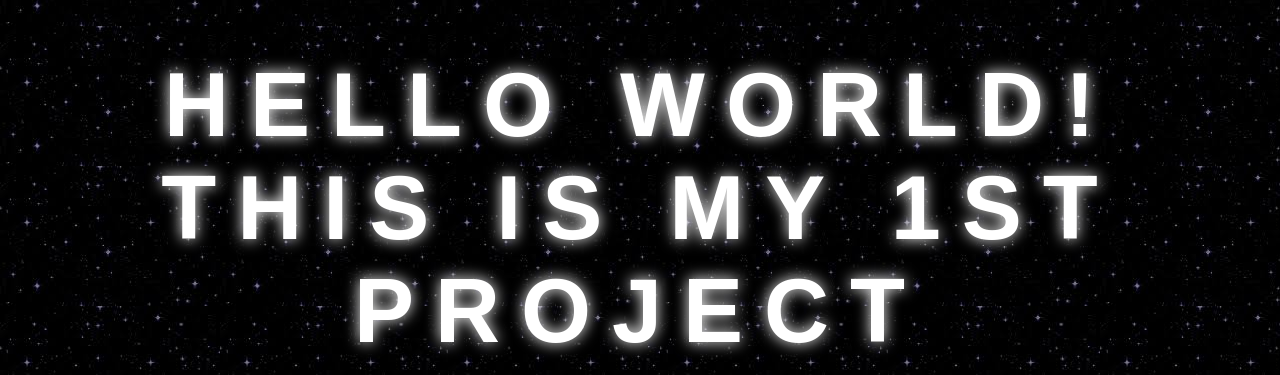
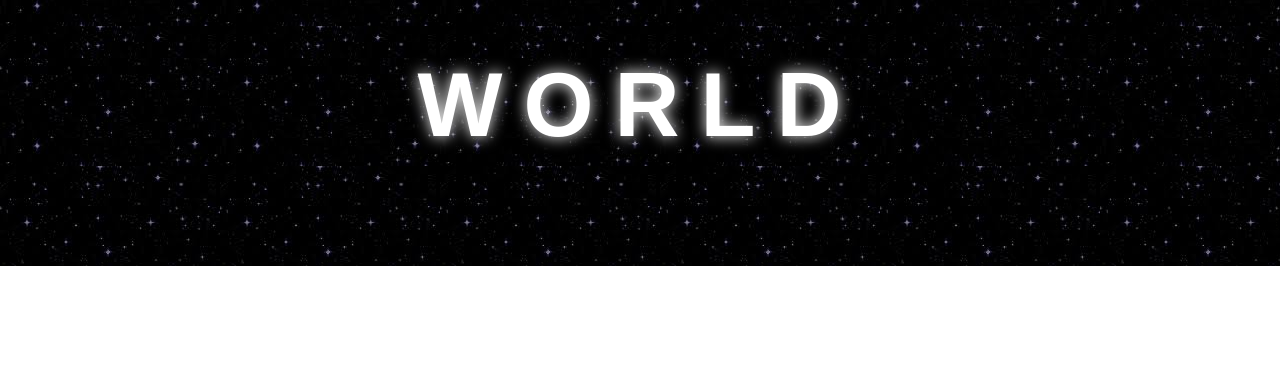
Before and after one commit to MustafaZaidi23/Project001, a plain HTML site: page index.html in a window 1280 px wide. Shown: the part 534-909 px from the top of the page. After the commit the page ends 800 px from the top, so only its background shows below. Drawn offline with Linux system fonts and the light colour scheme.

Commit message:
Update index.html

```diff
--- a/index.html
+++ b/index.html
@@ -24,7 +24,7 @@
     <div class="world">
       <h1>Hello</h1>
       <img src="images/world.gif" alt="spinning world">
-      <h1>Hello World! This is my 1st project</h1>
+      <h1>World</h1>
     </div>
   </body>
 </html>
```
